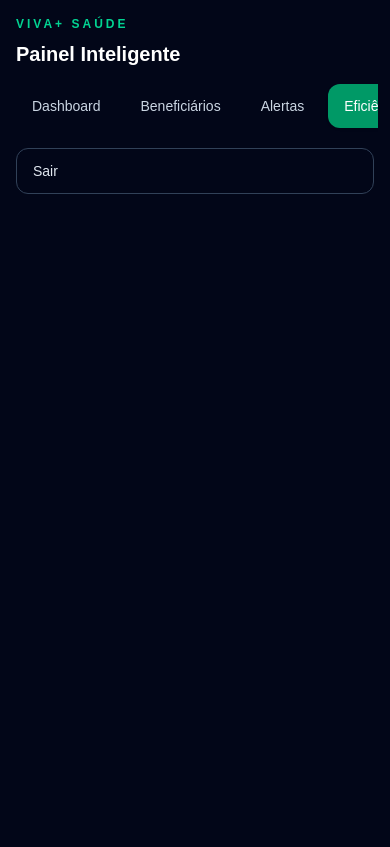
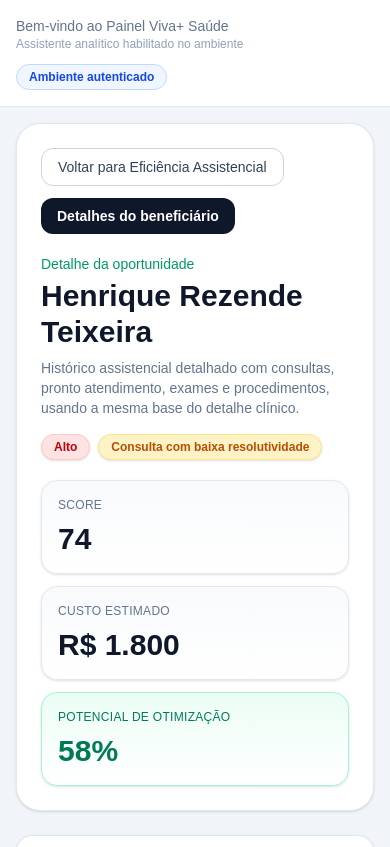
Before and after one commit to mvsobral26/viva-saude-publico, a Next.js app: page /eficiencia/1 in a window 390 px wide. Shown: the top 847 px of the page. Built offline with nearby package versions, Linux system fonts and the light colour scheme.

Commit message:
Update Sidebar.tsx

```diff
--- a/app/components/Sidebar.tsx
+++ b/app/components/Sidebar.tsx
@@ -8,7 +8,7 @@ type SidebarProps = {
 
 export default function Sidebar({ active = 'dashboard' }: SidebarProps) {
   const itemClass = (isActive: boolean) =>
-    `inline-flex items-center justify-center rounded-xl px-4 py-3 text-sm font-medium transition whitespace-nowrap ${
+    `block w-full rounded-xl px-4 py-3 text-left text-sm font-medium transition ${
       isActive
         ? 'bg-emerald-600 text-white shadow'
         : 'text-slate-300 hover:bg-slate-800 hover:text-white'
@@ -21,21 +21,19 @@ export default function Sidebar({ active = 'dashboard' }: SidebarProps) {
   }
 
   return (
-    <aside className="w-full border-b border-slate-800 bg-slate-950 px-4 py-4 lg:min-h-screen lg:w-72 lg:shrink-0 lg:border-b-0 lg:border-r lg:px-4 lg:py-6">
-      <div className="lg:mb-8 lg:px-2">
+    <aside className="hidden min-h-screen w-72 shrink-0 border-r border-slate-800 bg-slate-950 px-4 py-6 xl:flex xl:flex-col">
+      <div className="mb-8 min-w-0 px-2">
         <div className="text-xs font-semibold uppercase tracking-[0.25em] text-emerald-400">
           Viva+ Saúde
         </div>
-        <h1 className="mt-2 text-xl font-bold text-white lg:text-2xl">Painel Inteligente</h1>
+        <h1 className="mt-2 text-2xl font-bold text-white">Painel Inteligente</h1>
 
-        <p className="mt-2 hidden text-sm text-slate-400 lg:block">
+        <p className="mt-2 text-sm text-slate-400">
           Gestão de beneficiários, risco assistencial, eficiência e monitoramento clínico.
         </p>
       </div>
 
-      <div className="mt-4 flex flex-col gap-4 lg:mt-0 lg:h-[calc(100%-7rem)] lg:justify-between">
-        <nav className="-mx-1 overflow-x-auto pb-1 lg:mx-0 lg:overflow-visible lg:pb-0">
-          <div className="flex min-w-max gap-2 px-1 lg:min-w-0 lg:flex-col lg:px-0">
+      <nav className="flex min-w-0 flex-col gap-2">
         <Link href="/" className={itemClass(active === 'dashboard')}>
           Dashboard
         </Link>
@@ -51,10 +49,9 @@ export default function Sidebar({ active = 'dashboard' }: SidebarProps) {
         <Link href="/eficiencia" className={itemClass(active === 'eficiencia')}>
           Eficiência Assistencial
         </Link>
-          </div>
       </nav>
 
-        <div className="pt-0 lg:pt-6">
+      <div className="mt-auto pt-6">
         <button
           onClick={handleLogout}
           className="w-full rounded-xl border border-slate-700 px-4 py-3 text-left text-sm font-medium text-slate-200 transition hover:bg-slate-800 hover:text-white"
@@ -62,7 +59,6 @@ export default function Sidebar({ active = 'dashboard' }: SidebarProps) {
           Sair
         </button>
       </div>
-      </div>
     </aside>
   );
 }
```
Lines whose indentation alone changed are shown as unchanged.
